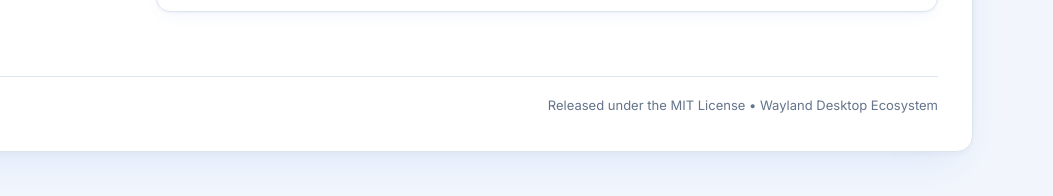
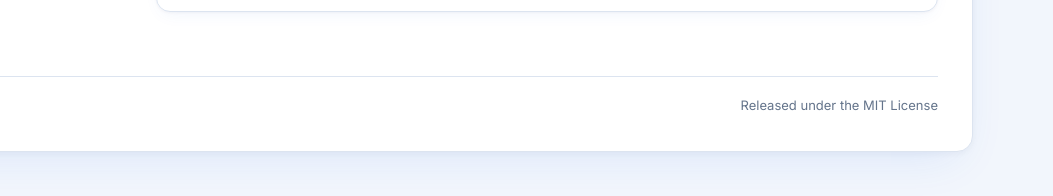
Before and after one commit to miqu-project/miqu-project.github.io, a plain HTML site: page docs.html in a window 1280 px wide. Shown: the part 10024-10220 px from the top of the page, 227-1280 px from the left. Drawn offline with Linux system fonts and the light colour scheme.

Commit message:
docs(website): remove Wayland Desktop Ecosystem from footer

```diff
--- a/docs.html
+++ b/docs.html
@@ -693,7 +693,7 @@ org.freedesktop.impl.portal.Screenshot=wlr</code></pre>
           <img src="assets/logo.png" alt="" onerror="this.style.display='none'" />
           <span>miqu-project</span>
         </div>
-        <span>Released under the MIT License &bull; Wayland Desktop Ecosystem</span>
+        <span>Released under the MIT License</span>
       </footer>
 
     </div>
```
Also changed, not shown: index.html (+1 -1 lines), llm.html (+1 -1 lines).
